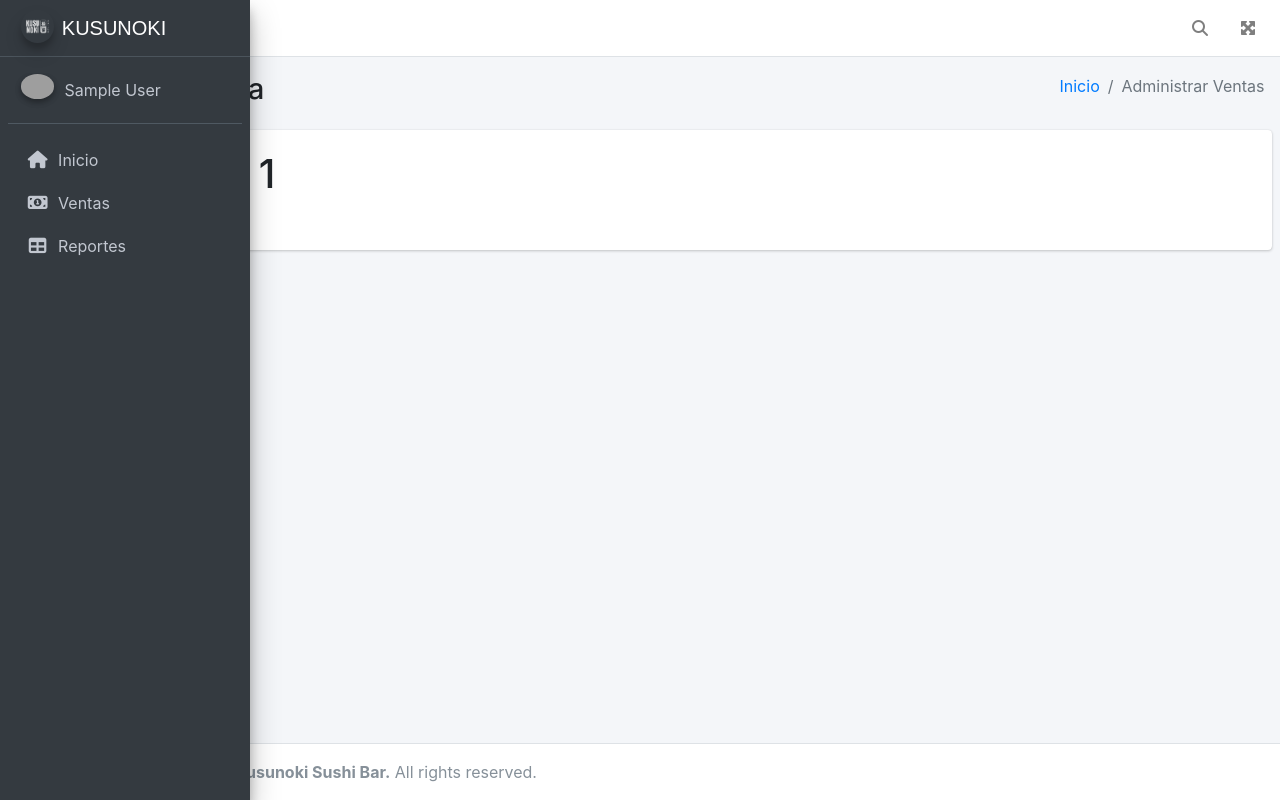
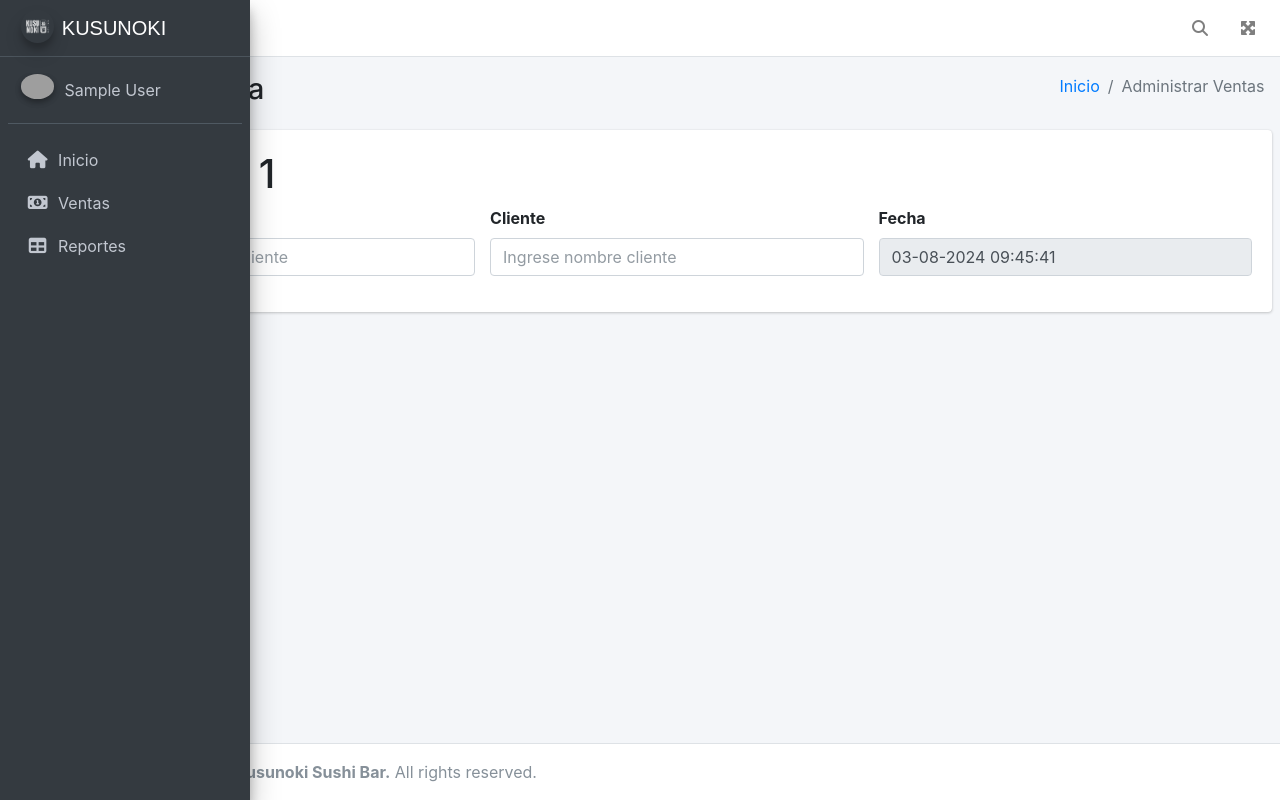
Before and after one commit to luisg1992/kusupos, a PHP site: page /nuevaVenta in a window 1280 px wide. Run offline with PHP 8.4, Linux system fonts and the light colour scheme; the visitor is signed in with stand-in values (Sample User, id 1); a stand-in replaces the project's code that opens the database connection; some libraries are stand-ins or nearby versions; some web fonts are replaced; grey boxes are pictures that could not be loaded.

Commit message:
Modificamos nuevaventa

```diff
--- a/Views/Modules/nuevaVenta.php
+++ b/Views/Modules/nuevaVenta.php
@@ -18,7 +18,27 @@
         <div class="card">
             <div class="card-body">
                 <h1>Venta # 1</h1>
-                <label for="cliente"></label>
+                <div class="row">
+                    <div class="col-4">
+                        <div class="form-group">
+                            <label for="nuevoCliente">Cliente</label>
+                            <input type="text" class="form-control" id="nuevoCliente" placeholder="Ingrese nombre cliente">
+                        </div>
+                    </div>
+                    <div class="col-4">
+                        <div class="form-group">
+                            <label for="nuevoCliente">Cliente</label>
+                            <input type="text" class="form-control" id="nuevoCliente" placeholder="Ingrese nombre cliente">
+                        </div>
+                    </div>
+                    <div class="col-4">
+                        <div class="form-group">
+                            <label for="nuevoCliente">Fecha</label>
+                            <input type="text" class="form-control" id="nuevaFecha" value="<?php echo date("d-m-Y H:i:s"); ?>" disabled>
+                        </div>
+                    </div>
+                </div>
+
 
             </div>
         </div>
--- a/Views/template.php
+++ b/Views/template.php
@@ -1,6 +1,7 @@
 <?php
 
-  session_start()
+  session_start();
+  date_default_timezone_set('America/Lima');
 
 ?>
 <!DOCTYPE html>
```
